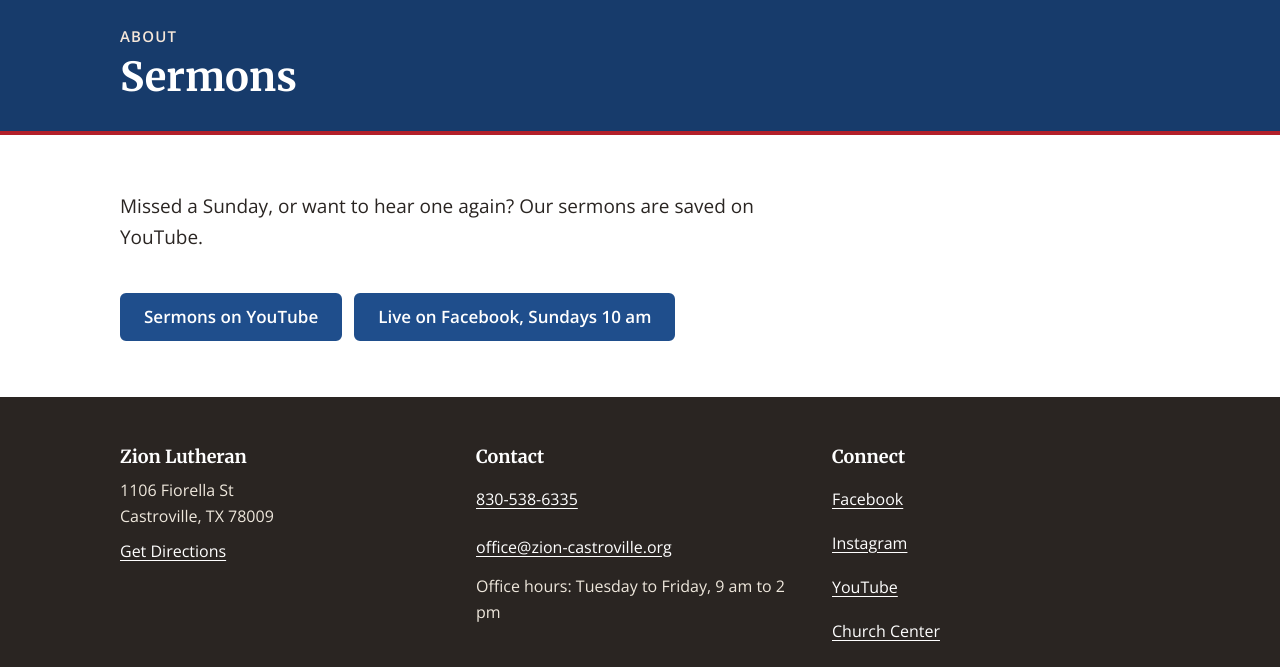
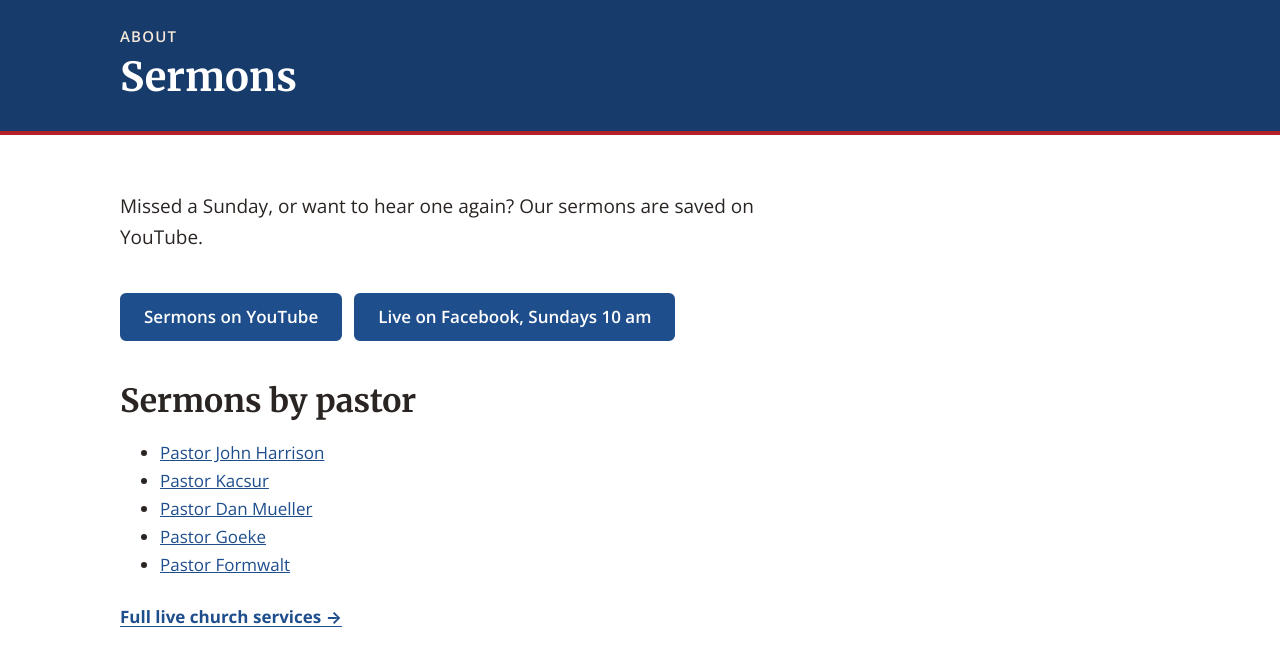
Before and after one commit to adrianacalk/zion-website, a plain HTML site: page sermons.html in a window 1280 px wide. Shown: the part 130-797 px from the top of the page. Drawn offline with nearby package versions, Linux system fonts and the light colour scheme.

Commit message:
v3.9: Sermons page links to each pastor's YouTube playlist

```diff
--- a/sermons.html
+++ b/sermons.html
@@ -104,6 +104,20 @@
             <a class="btn" href="https://www.youtube.com/@zionlutheranchurchcastroville1" target="_blank" rel="noopener">Sermons on YouTube</a>
             <a class="btn" href="https://www.facebook.com/ZionCastrovilleLCMC/" target="_blank" rel="noopener">Live on Facebook, Sundays 10 am</a>
           </div>
+
+          <!-- ===== SERMONS BY PASTOR (YouTube playlists; add a <li> for a new playlist) ===== -->
+          <div class="stack">
+            <h2>Sermons by pastor</h2>
+            <ul>
+              <li><a href="https://www.youtube.com/playlist?list=PLZsSMcaBosco" target="_blank" rel="noopener">Pastor John Harrison</a></li>
+              <li><a href="https://www.youtube.com/playlist?list=PLBwUjXEk6BTE" target="_blank" rel="noopener">Pastor Kacsur</a></li>
+              <li><a href="https://www.youtube.com/playlist?list=PLOcuAmqbZbPM" target="_blank" rel="noopener">Pastor Dan Mueller</a></li>
+              <li><a href="https://www.youtube.com/playlist?list=PLUITLcm0hjS8" target="_blank" rel="noopener">Pastor Goeke</a></li>
+              <li><a href="https://www.youtube.com/playlist?list=PLQCR8VVL8ztU" target="_blank" rel="noopener">Pastor Formwalt</a></li>
+            </ul>
+            <p><a class="more-link" href="https://www.youtube.com/playlist?list=PLHqjaRnOBPLIZqteYX7i7XFkhRMYAKs_1" target="_blank" rel="noopener">Full live church services &rarr;</a></p>
+          </div>
+
           <!-- TODO: Optional. To show the newest sermon right on this page, paste YouTube's
                "Share > Embed" code for that video here. -->
 
```
Also changed, not shown: 1 other file.
